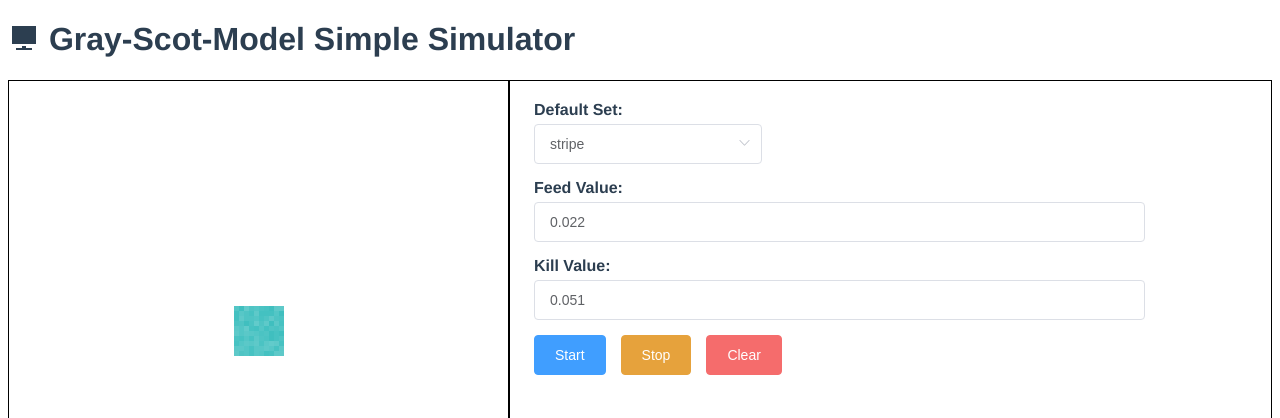
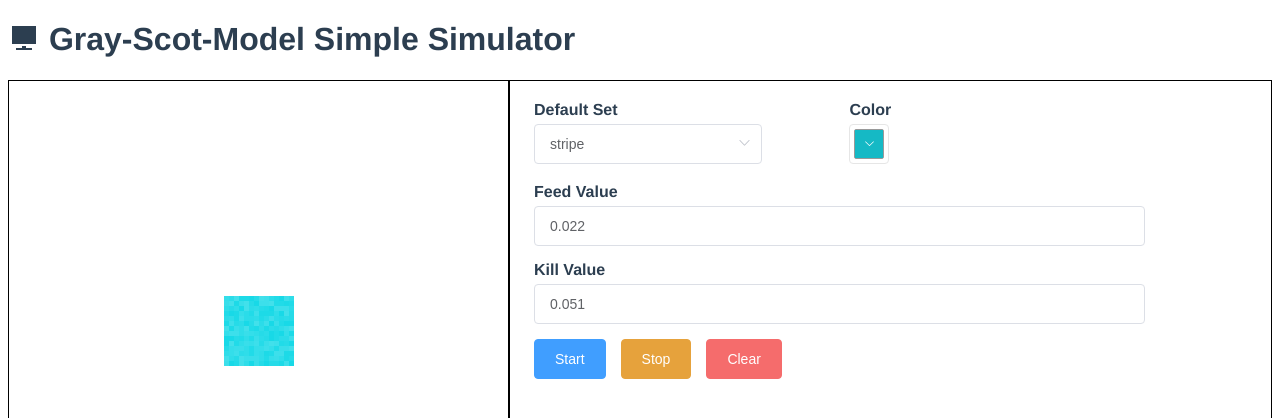
Before and after one commit to Kashiwara0205/Gray-Scott-Model-Simulator, a Vue app in the folder gray-scott-model-simulator/: page / in a window 1280 px wide. Shown: the top 418 px of the page. Built offline with nearby package versions, Linux system fonts and the light colour scheme.

Commit message:
Implemented color change function

```diff
--- a/gray-scott-model-simulator/src/components/GrayScotModelSimulator.vue
+++ b/gray-scott-model-simulator/src/components/GrayScotModelSimulator.vue
@@ -6,26 +6,30 @@
 
     <div id="operation" style="padding-top: 5px;">
       <el-row :gutter="20" style="padding-left: 15px; padding-top: 15px;">
-        <el-col :span="20">
-          <div style="padding-bottom: 5px"> <b> Default Set: </b> </div>
+        <el-col :span="10">
+          <div style="padding-bottom: 5px"> <b> Default Set </b> </div>
           <el-select v-model="selectedType" filterable placeholder="Select">
             <el-option
               v-for="item in defaultTypeList" :key="item.value" :label="item.label" :value="item.value">
             </el-option>
           </el-select>
         </el-col>
+        <el-col :span="10">
+          <div style="padding-bottom: 5px"> <b> Color </b> </div>
+          <el-color-picker v-model="hexColor"></el-color-picker>
+        </el-col>
       </el-row>
 
       <el-row :gutter="20" style="padding-left: 15px; padding-top: 15px;">
         <el-col :span="20">
-          <div style="padding-bottom: 5px"> <b> Feed Value: </b> </div>
+          <div style="padding-bottom: 5px"> <b> Feed Value </b> </div>
           <el-input type="number" size="10" placeholder="Please input Feed" v-model.number="feed"></el-input>
        </el-col>
       </el-row>
 
       <el-row :gutter="20" style="padding-left: 15px; padding-top: 15px;">
         <el-col :span="20">
-          <div style="padding-bottom: 5px"> <b> Kill Value: </b> </div>
+          <div style="padding-bottom: 5px"> <b> Kill Value </b> </div>
           <el-input type="number" size="10" placeholder="Please input Kill" v-model.number="kill"></el-input>
         </el-col>
       </el-row>
@@ -52,11 +56,12 @@ import { Component, Vue, Watch } from 'vue-property-decorator';
 import { GrayScotModelFactory } from "../lib/gray-scott-model/gray-scott-model"
 import 'element-ui/lib/theme-chalk/index.css';
 import ElementUI from 'element-ui';
+import ColorConvert from "color-convert"
 
 Vue.use(ElementUI);
 
 const SPACE_GRIDSIZE = 100
-const SQUARE_SIZE = 10
+const SQUARE_SIZE = 15
 const VISUALIZATION_STEP = 15
 const CANVAS_WIDTH = 500
 const CANVAS_HEIGHT = 500
@@ -68,6 +73,8 @@ export default class GrayScotModelSimulator extends Vue {
   private interval
   private feed = 0.022
   private kill = 0.051
+  private hexColor = "#15B9C5"
+  private hslColor = [184, 81, 43]
 
   private selectedType = "stripe"
   private defaultTypeList = [
@@ -106,6 +113,11 @@ export default class GrayScotModelSimulator extends Vue {
     this.initDraw()
   }
 
+  @Watch("hexColor")
+  onChangeColor(hexColor){
+    this.$set(this, "hslColor", ColorConvert.hex.hsl(hexColor.slice(1)))
+  }
+
   private mounted(){
     this.canvas = document.getElementById('gray_scot_model_canvas')
     this.initDraw()
@@ -131,6 +143,9 @@ export default class GrayScotModelSimulator extends Vue {
     this.$set(this, "selectedType", "stripe")
     this.$set(this, "feed", 0.022)
     this.$set(this, "kill", 0.051)
+    this.$set(this, "hexColor", "#15D6E4")
+    this.$set(this, "hslColor", [184, 81, 43])
+
     this.initDraw()
   }
 
@@ -144,6 +159,7 @@ export default class GrayScotModelSimulator extends Vue {
     const ctx = this.canvas.getContext('2d')
     const cellWidth = Math.floor(CANVAS_WIDTH / SPACE_GRIDSIZE)
     const cellHeight = Math.floor(CANVAS_HEIGHT / SPACE_GRIDSIZE)
+    const hslColor = this.hslColor
 
     for(let i = 0; i < SPACE_GRIDSIZE; i++){
       for(let j = 0; j < SPACE_GRIDSIZE; j++){
@@ -160,7 +176,7 @@ export default class GrayScotModelSimulator extends Vue {
         }
 
         const colorParsentage = Math.floor(value * 100)
-        ctx.fillStyle = 'hsl(180, 50%,' + colorParsentage + '%)';
+        ctx.fillStyle = 'hsl(' + hslColor[0] + ',' + hslColor[1] + '%' + ',' + colorParsentage + '%)';
         ctx.fillRect(x, y, cellWidth, cellHeight);
       }
     }
@@ -177,8 +193,8 @@ export default class GrayScotModelSimulator extends Vue {
 
 #gray-scot-model-simulator-container {
   display: grid;
-  grid-template-rows: 500px 1fr;
-  grid-template-columns: 500px 1fr;
+  grid-template-rows: 500px fr;
+  grid-template-columns: 500px 300px;
 }
 
 #gray_scot_model_canvas{
```
